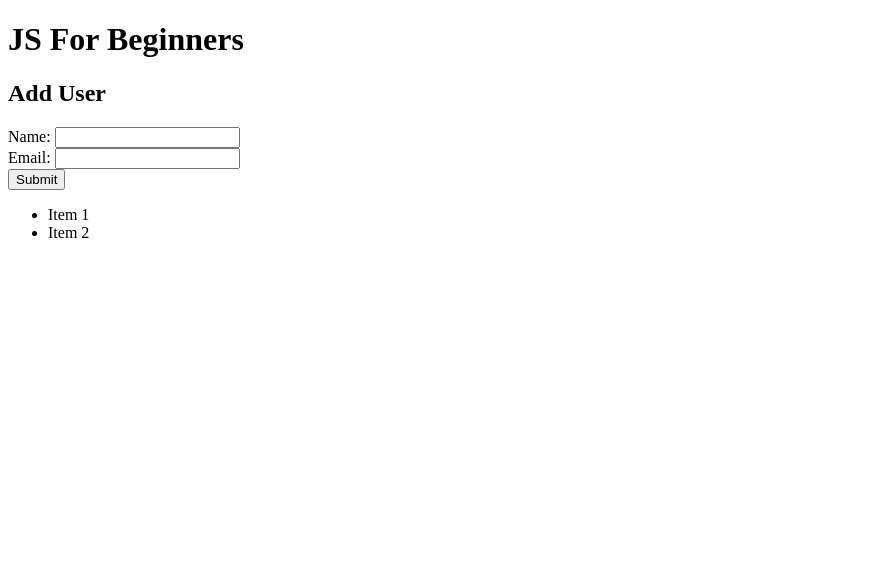
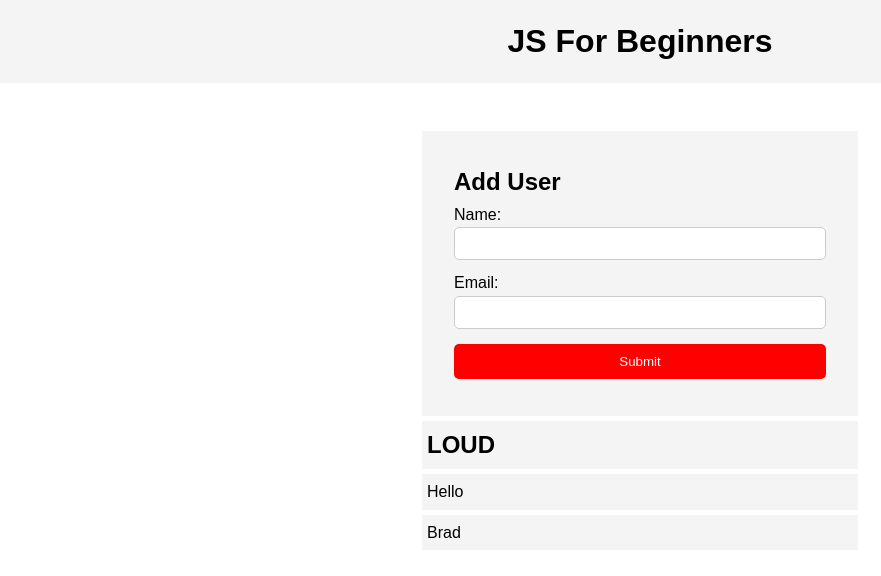
Before and after one commit to Mugumo/JScrash_course, a plain HTML site: page src/index.html in a window 1280 px wide. Shown: the whole page, without its empty margins (0-881 px from the left). Drawn offline with Linux system fonts and the light colour scheme.

Commit message:
altering document style via DOM

```diff
--- a/src/index.html
+++ b/src/index.html
@@ -5,6 +5,7 @@
     <meta http-equiv="X-UA-Compatible" content="IE=edge">
     <meta name="viewport" content="width=device-width, initial-scale=1.0">
     <title>JS crash course</title>
+    <link rel="stylesheet" href="style.css">
 </head>
 <body>
     <header>
--- a/src/main.js
+++ b/src/main.js
@@ -17,8 +17,15 @@ items.forEach(item => console.log(item));
 // manipulating DOM
 
 
-// remove last item on list
+// change content of item on list
 
 const ul = document.querySelector('.items');
 
-ul.lastElementChild.remove();
+ul.children[1].textContent = 'Hello';
+ul.children[2].innerText = 'Brad';
+ul.children[0].innerHTML = '<h1>LOUD</h1>';
+
+//altering style
+
+const btn =  document.querySelector('.btn');
+btn.style.background = 'red';
```
